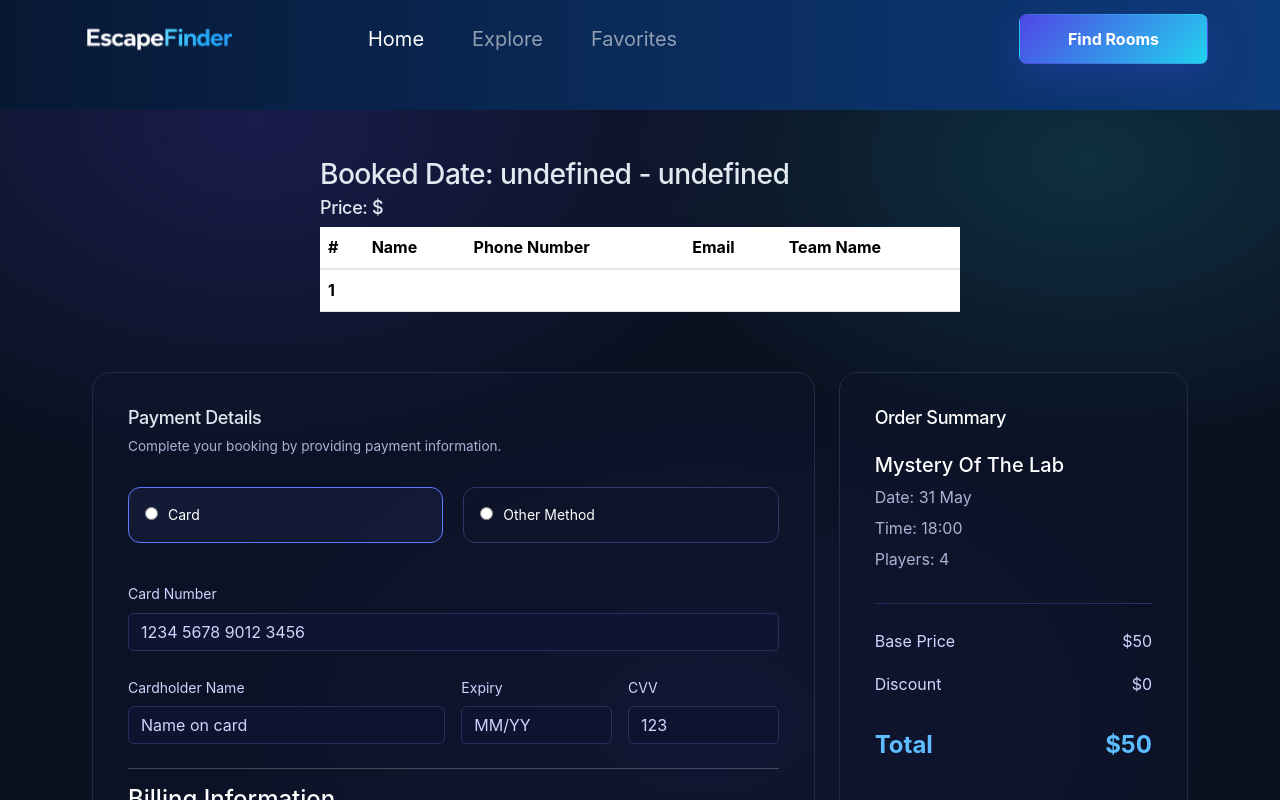
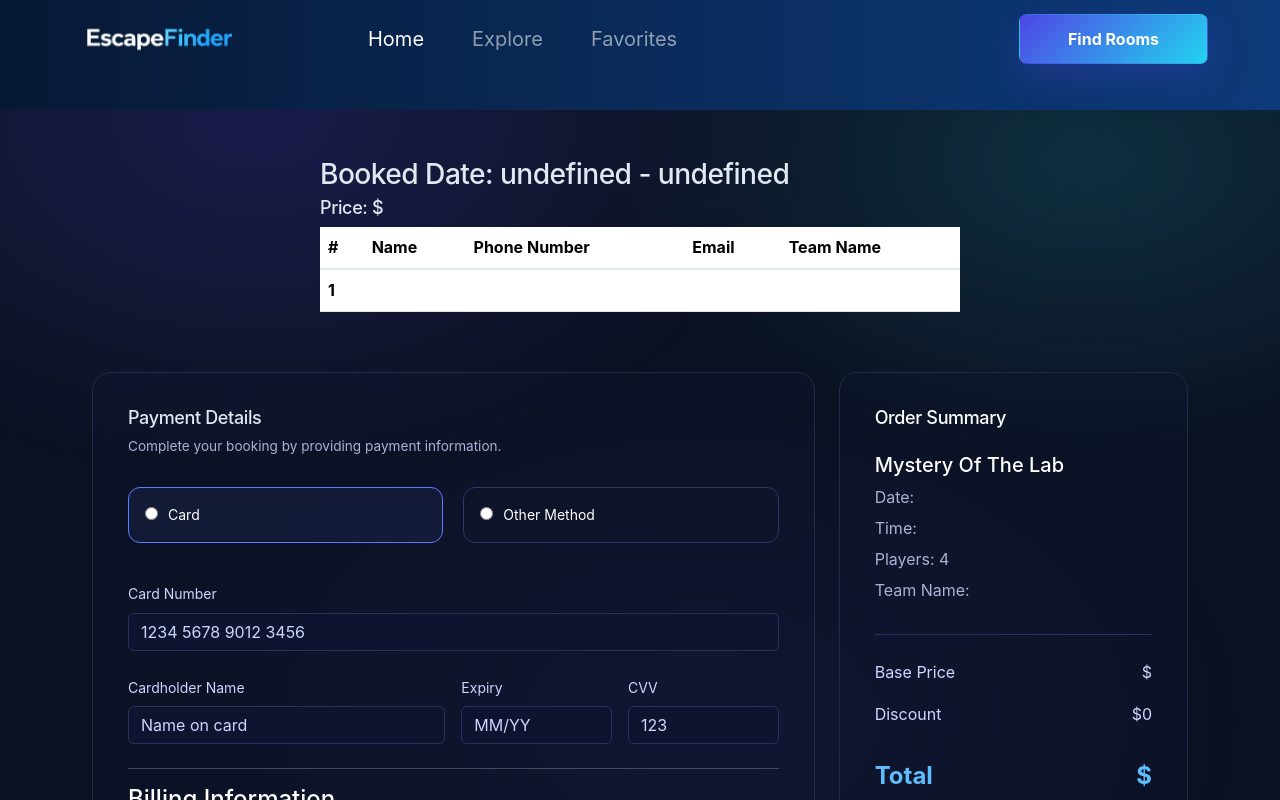
Before and after one commit to kiumars609/escape-finder, a React (Vite) app: page /payment in a window 1280 px wide. Shown: the top 800 px of the page. Built offline with nearby package versions, Linux system fonts and the light colour scheme.

Commit message:
Fix Payment Component

```diff
--- a/src/Pages/Payment/Payment.jsx
+++ b/src/Pages/Payment/Payment.jsx
@@ -173,16 +173,18 @@ export default function Payment() {
                 <div className="summary-card">
                   <h5>Mystery Of The Lab</h5>
 
-                  <p>Date: 31 May</p>
+                  <p>Date: {date}</p>
 
-                  <p>Time: 18:00</p>
+                  <p>Time: {time}</p>
 
                   <p>Players: 4</p>
+
+                  <p>Team Name: {teamName}</p>
                 </div>
 
                 <div className="price-row">
                   <span>Base Price</span>
-                  <span>$50</span>
+                  <span>${price}</span>
                 </div>
 
                 <div className="price-row">
@@ -192,7 +194,7 @@ export default function Payment() {
 
                 <div className="total-row">
                   <span>Total</span>
-                  <span>$50</span>
+                  <span>${price}</span>
                 </div>
               </div>
             </div>
```
